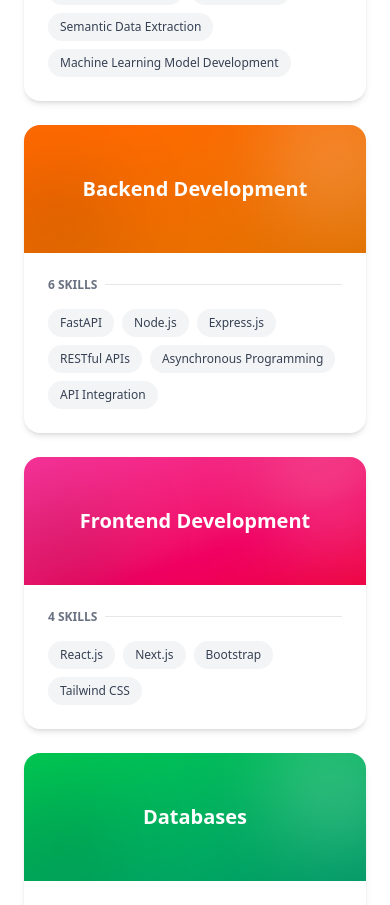
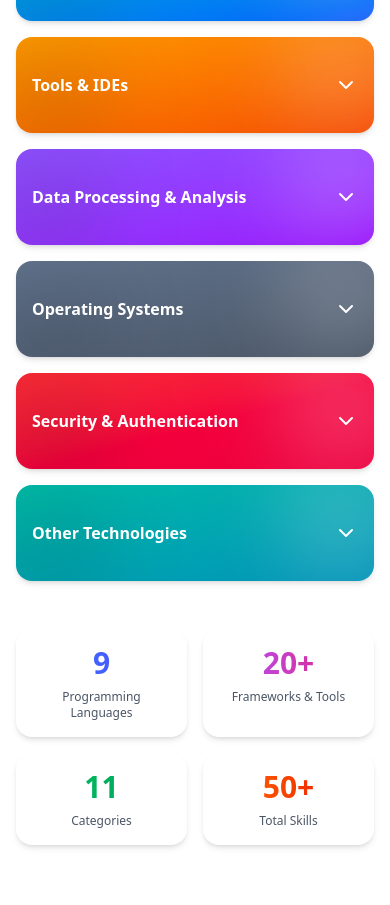
Before and after one commit to Mokshu3242/Portfolio, a Next.js app: page / in a window 390 px wide. Shown: the part 2392-3297 px from the top of the page. Built offline with nearby package versions, Linux system fonts and the light colour scheme.

Commit message:
Skills responsive

```diff
--- a/src/components/Skills.tsx
+++ b/src/components/Skills.tsx
@@ -1,26 +1,52 @@
 "use client";
 
 import { useState } from "react";
+import { FiChevronDown, FiChevronUp } from "react-icons/fi";
 
 export default function Skills() {
   const [hoveredSkill, setHoveredSkill] = useState<string | null>(null);
+  const [expandedCategory, setExpandedCategory] = useState<string | null>(null);
 
   // Define skills organized by categories
   const skillCategories = [
     {
       title: "Programming Languages",
       gradient: "from-blue-500 to-indigo-600",
-      skills: ["Python", "Java", "C", "C++", "C#", "JavaScript", "HTML", "CSS", "SQL"],
+      skills: [
+        "Python",
+        "Java",
+        "C",
+        "C++",
+        "C#",
+        "JavaScript",
+        "HTML",
+        "CSS",
+        "SQL",
+      ],
     },
     {
       title: "Machine Learning & AI",
       gradient: "from-purple-500 to-pink-600",
-      skills: ["PyTorch", "OpenAI Azure", "LLM-based Systems", "Generative AI", "Semantic Data Extraction", "Machine Learning Model Development"],
+      skills: [
+        "PyTorch",
+        "OpenAI Azure",
+        "LLM-based Systems",
+        "Generative AI",
+        "Semantic Data Extraction",
+        "Machine Learning Model Development",
+      ],
     },
     {
       title: "Backend Development",
       gradient: "from-orange-500 to-amber-600",
-      skills: ["FastAPI", "Node.js", "Express.js", "RESTful APIs", "Asynchronous Programming", "API Integration"],
+      skills: [
+        "FastAPI",
+        "Node.js",
+        "Express.js",
+        "RESTful APIs",
+        "Asynchronous Programming",
+        "API Integration",
+      ],
     },
     {
       title: "Frontend Development",
@@ -35,7 +61,12 @@
     {
       title: "Cloud & DevOps",
       gradient: "from-cyan-500 to-blue-600",
-      skills: ["AWS (SES, S3)", "Cloudflare", "Vercel", "Virtual Machine Environments"],
+      skills: [
+        "AWS (SES, S3)",
+        "Cloudflare",
+        "Vercel",
+        "Virtual Machine Environments",
+      ],
     },
     {
       title: "Tools & IDEs",
@@ -45,7 +76,13 @@
     {
       title: "Data Processing & Analysis",
       gradient: "from-violet-500 to-purple-600",
-      skills: ["pandas", "Data Visualization", "pypdfium2", "Schema Validation", "Data Normalization"],
+      skills: [
+        "pandas",
+        "Data Visualization",
+        "pypdfium2",
+        "Schema Validation",
+        "Data Normalization",
+      ],
     },
     {
       title: "Operating Systems",
@@ -60,50 +97,91 @@
     {
       title: "Other Technologies",
       gradient: "from-teal-500 to-cyan-600",
-      skills: ["ElevenLabs (Text-to-Speech)", "Audio Transcription", "Image Analysis", "Video Editing"],
+      skills: [
+        "ElevenLabs (Text-to-Speech)",
+        "Audio Transcription",
+        "Image Analysis",
+        "Video Editing",
+      ],
     },
   ];
 
   return (
-    <section id="skills" className="min-h-screen flex flex-col items-center justify-center py-20 px-6 bg-white dark:bg-black transition-colors duration-300">
+    <section
+      id="skills"
+      className="min-h-screen flex flex-col items-center justify-center py-12 sm:py-16 md:py-20 px-4 sm:px-6 bg-white dark:bg-black transition-colors duration-300"
+    >
       <div className="max-w-7xl w-full">
         {/* Header */}
-        <div className="text-center mb-16">
-          <h2 className="text-5xl font-bold text-gray-900 dark:text-white mb-4">
+        <div className="text-center mb-12 sm:mb-16">
+          <h2 className="text-3xl sm:text-4xl md:text-5xl font-bold text-gray-900 dark:text-white mb-3 sm:mb-4">
             Skills
           </h2>
-          <p className="text-lg text-gray-600 dark:text-gray-400">
+          <p className="text-base sm:text-lg text-gray-600 dark:text-gray-400">
             My technical expertise across different domains
           </p>
         </div>
 
         {/* Pinterest-style Masonry Grid */}
-        <div className="columns-1 sm:columns-2 lg:columns-3 xl:columns-4 gap-6 space-y-6">
-          {skillCategories.map((category, index) => (
-            <div
-              key={category.title}
-              className="break-inside-avoid"
-            >
+        <div className="columns-1 md:columns-2 lg:columns-3 xl:columns-4 gap-4 sm:gap-6 space-y-4 sm:space-y-6">
+          {skillCategories.map((category) => (
+            <div key={category.title} className="break-inside-avoid">
               {/* Pinterest Card */}
-              <div className="group relative bg-white dark:bg-gray-900 rounded-2xl overflow-hidden shadow-md hover:shadow-2xl transition-all duration-300 cursor-pointer">
+              <div
+  className="group relative bg-white dark:bg-gray-900 rounded-2xl overflow-hidden shadow-md hover:shadow-2xl transition-all duration-300 cursor-pointer"
+  onClick={() => {
+    if (window.innerWidth < 768) {
+      setExpandedCategory(
+        expandedCategory === category.title ? null : category.title
+      );
+    }
+  }}
+>
                 {/* Gradient Header */}
-                <div className={`h-32 bg-linear-to-br ${category.gradient} relative overflow-hidden`}>
+                <div
+                  className={`h-24 sm:h-32 bg-linear-to-br ${category.gradient} relative overflow-hidden`}
+                >
                   {/* Decorative circles */}
                   <div className="absolute -top-8 -right-8 w-32 h-32 bg-white/20 rounded-full blur-2xl"></div>
                   <div className="absolute -bottom-8 -left-8 w-32 h-32 bg-black/10 rounded-full blur-2xl"></div>
 
-                  {/* Title on gradient */}
-                  <div className="absolute inset-0 flex items-center justify-center">
-                    <h3 className="text-xl font-bold text-white text-center px-4">
+                  {/* Title + mobile toggle */}
+                  <div className="absolute inset-0 flex items-center justify-between px-4">
+                    <h3 className="text-base sm:text-lg md:text-xl font-bold text-white">
                       {category.title}
                     </h3>
+
+                    {/* Mobile toggle icon */}
+                    <button
+                      className="md:hidden text-white text-2xl transition-transform duration-300"
+                      onClick={(e) => {
+                        e.stopPropagation(); // prevent double toggle
+                        setExpandedCategory(
+                          expandedCategory === category.title
+                            ? null
+                            : category.title,
+                        );
+                      }}
+                    >
+                      {expandedCategory === category.title ? (
+                        <FiChevronUp />
+                      ) : (
+                        <FiChevronDown />
+                      )}
+                    </button>
                   </div>
                 </div>
 
                 {/* Skills Content */}
-                <div className="p-6">
+                <div
+                  className={`
+                    p-4 sm:p-6
+                    ${expandedCategory === category.title ? "block" : "hidden"}
+                    md:block
+                  `}
+                >
                   {/* Skill count badge */}
-                  <div className="flex items-center gap-2 mb-4">
+                  <div className="flex items-center gap-2 mb-3 sm:mb-4">
                     <span className="text-xs font-semibold text-gray-500 dark:text-gray-400">
                       {category.skills.length} SKILLS
                     </span>
@@ -123,7 +201,7 @@
                           ${
                             hoveredSkill === skill
                               ? `bg-linear-to-r ${category.gradient} text-white shadow-lg scale-110`
-                              : 'bg-gray-100 dark:bg-gray-800 text-gray-700 dark:text-gray-300 hover:scale-105'
+                              : "bg-gray-100 dark:bg-gray-800 text-gray-700 dark:text-gray-300 hover:scale-105"
                           }
                         `}
                       >
@@ -141,25 +219,41 @@
         </div>
 
         {/* Stats Bar */}
-        <div className="mt-16 grid grid-cols-2 md:grid-cols-4 gap-6">
-          <div className="bg-white dark:bg-gray-900 rounded-2xl p-6 shadow-md hover:shadow-xl transition-all duration-300 text-center">
-            <div className="text-4xl font-bold bg-linear-to-r from-blue-500 to-indigo-600 bg-clip-text text-transparent mb-2">9</div>
-            <div className="text-sm text-gray-600 dark:text-gray-400">Programming Languages</div>
+        <div className="mt-12 sm:mt-16 grid grid-cols-2 md:grid-cols-4 gap-4 sm:gap-6">
+          <div className="bg-white dark:bg-gray-900 rounded-2xl p-4 sm:p-6 shadow-md hover:shadow-xl transition-all duration-300 text-center">
+            <div className="text-3xl sm:text-4xl font-bold bg-linear-to-r from-blue-500 to-indigo-600 bg-clip-text text-transparent mb-2">
+              9
+            </div>
+            <div className="text-xs sm:text-sm text-gray-600 dark:text-gray-400">
+              Programming Languages
+            </div>
           </div>
 
-          <div className="bg-white dark:bg-gray-900 rounded-2xl p-6 shadow-md hover:shadow-xl transition-all duration-300 text-center">
-            <div className="text-4xl font-bold bg-linear-to-r from-purple-500 to-pink-600 bg-clip-text text-transparent mb-2">20+</div>
-            <div className="text-sm text-gray-600 dark:text-gray-400">Frameworks & Tools</div>
+          <div className="bg-white dark:bg-gray-900 rounded-2xl p-4 sm:p-6 shadow-md hover:shadow-xl transition-all duration-300 text-center">
+            <div className="text-3xl sm:text-4xl font-bold bg-linear-to-r from-purple-500 to-pink-600 bg-clip-text text-transparent mb-2">
+              20+
+            </div>
+            <div className="text-xs sm:text-sm text-gray-600 dark:text-gray-400">
+              Frameworks & Tools
+            </div>
           </div>
 
-          <div className="bg-white dark:bg-gray-900 rounded-2xl p-6 shadow-md hover:shadow-xl transition-all duration-300 text-center">
-            <div className="text-4xl font-bold bg-linear-to-r from-green-500 to-emerald-600 bg-clip-text text-transparent mb-2">11</div>
-            <div className="text-sm text-gray-600 dark:text-gray-400">Categories</div>
+          <div className="bg-white dark:bg-gray-900 rounded-2xl p-4 sm:p-6 shadow-md hover:shadow-xl transition-all duration-300 text-center">
+            <div className="text-3xl sm:text-4xl font-bold bg-linear-to-r from-green-500 to-emerald-600 bg-clip-text text-transparent mb-2">
+              11
+            </div>
+            <div className="text-xs sm:text-sm text-gray-600 dark:text-gray-400">
+              Categories
+            </div>
           </div>
 
-          <div className="bg-white dark:bg-gray-900 rounded-2xl p-6 shadow-md hover:shadow-xl transition-all duration-300 text-center">
-            <div className="text-4xl font-bold bg-linear-to-r from-orange-500 to-red-600 bg-clip-text text-transparent mb-2">50+</div>
-            <div className="text-sm text-gray-600 dark:text-gray-400">Total Skills</div>
+          <div className="bg-white dark:bg-gray-900 rounded-2xl p-4 sm:p-6 shadow-md hover:shadow-xl transition-all duration-300 text-center">
+            <div className="text-3xl sm:text-4xl font-bold bg-linear-to-r from-orange-500 to-red-600 bg-clip-text text-transparent mb-2">
+              50+
+            </div>
+            <div className="text-xs sm:text-sm text-gray-600 dark:text-gray-400">
+              Total Skills
+            </div>
           </div>
         </div>
       </div>
```
